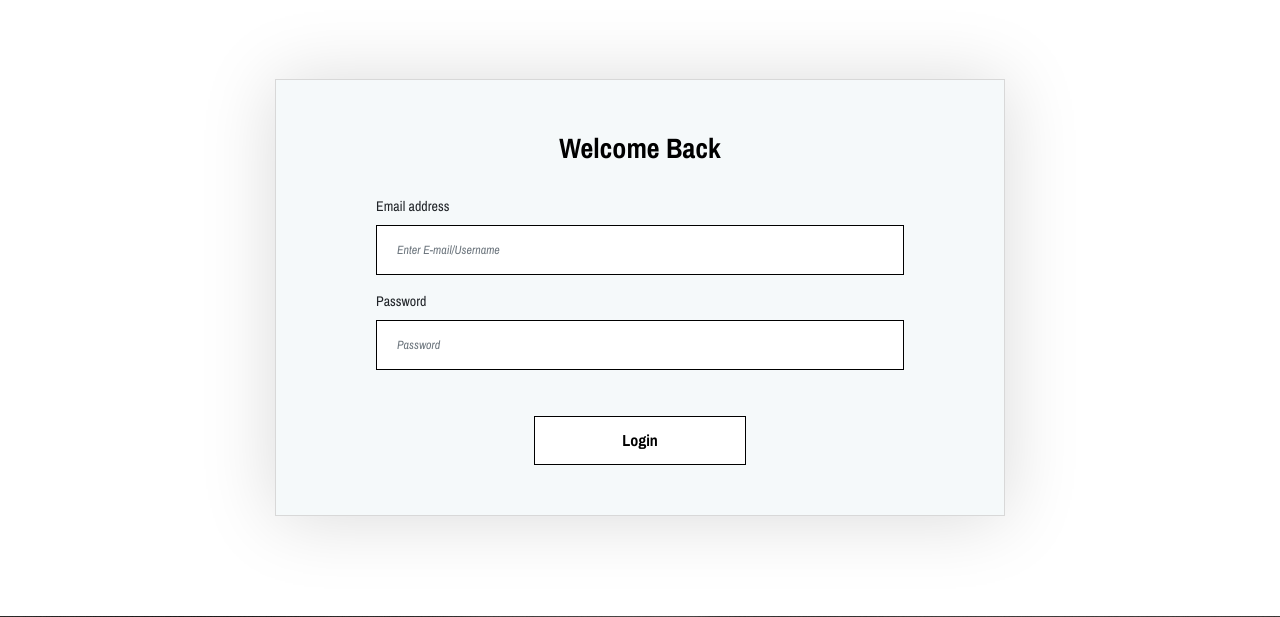
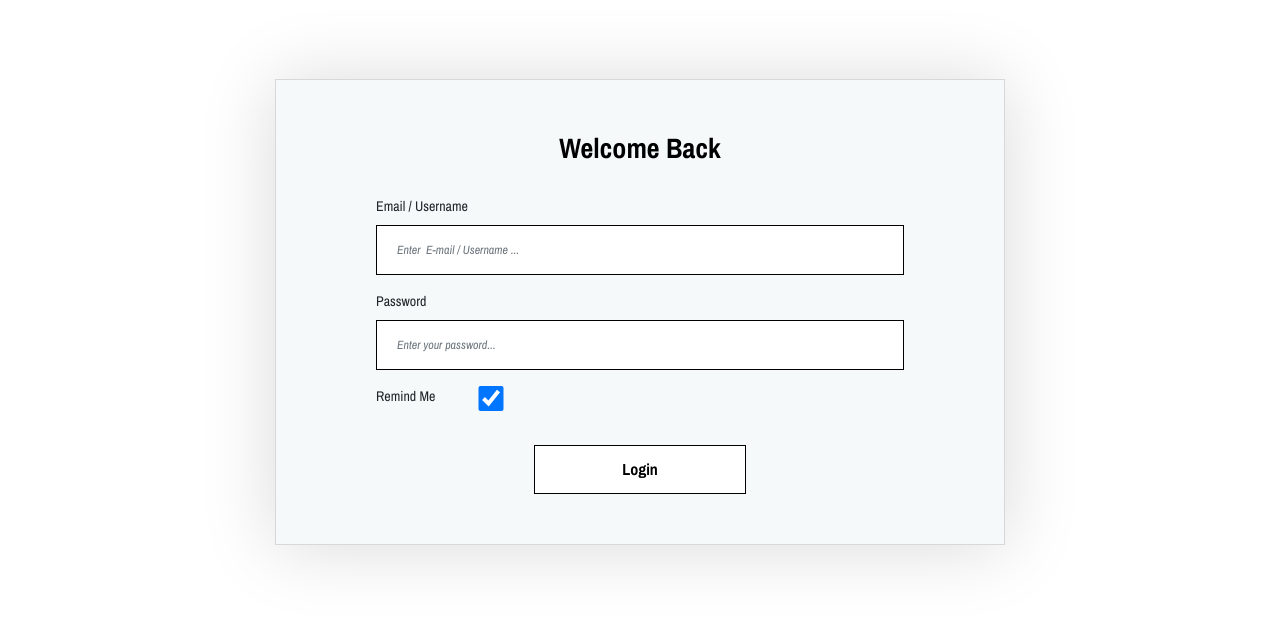
Before and after one commit to Ramin-RX7/Musix, a Django app: page /accounts/login/ in a window 1280 px wide. Shown: the part 406-1023 px from the top of the page. Run offline with Django 4.2, Linux system fonts and the light colour scheme; some libraries are stand-ins or nearby versions; some web fonts are replaced.

Commit message:
add remind_me to the login template

```diff
--- a/src/templates/accounts/login.html
+++ b/src/templates/accounts/login.html
@@ -24,13 +24,17 @@
                         <form action="{% url 'accounts:login' %}" method="post">
                             {% csrf_token %}
                             <div class="form-group">
-                                <label for="exampleInputEmail1">Email address</label>
-                                <input name="login_option" type="text" class="form-control" id="exampleInputEmail1" aria-describedby="emailHelp" placeholder="Enter E-mail/Username">
+                                <label for="exampleInputEmail1">Email / Username</label>
+                                <input name="login_option" type="text" class="form-control" id="exampleInputEmail1" aria-describedby="emailHelp" placeholder="Enter  E-mail / Username ...">
                                 <!-- <small id="emailHelp" class="form-text text-muted"><i class="fa fa-lock mr-2"></i>We'll never share your email with anyone else.</small> -->
                             </div>
                             <div class="form-group">
                                 <label for="exampleInputPassword1">Password</label>
-                                <input name="password" type="password" class="form-control" id="exampleInputPassword1" placeholder="Password">
+                                <input name="password" type="password" class="form-control" id="exampleInputPassword1" placeholder="Enter your password...">
+                            </div>
+                            <div class="d-flex">
+                                <label for="remind_me">Remind Me</label>
+                                <input name="remind_me" checked type="checkbox" class="form-control mx-3" id="remind_me" style="height: 25px; width: 15%;" title="check this if you want to stay logged in after re-openining your browser">
                             </div>
                             <button type="submit" class="btn oneMusic-btn mt-30">Login</button>
                         </form>
```
